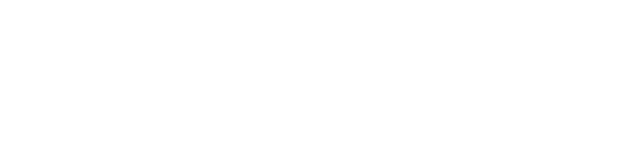
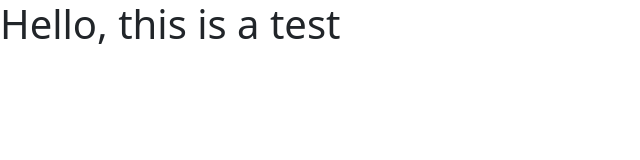
Before and after one commit to n-r-martin/library-congress-search, a plain HTML site: page index.html in a window 1280 px wide. Shown: the whole page, without its empty margins (0-640 px from the left). Drawn offline with nearby package versions, Linux system fonts and the light colour scheme.

Commit message:
testing branches

```diff
--- a/index.html
+++ b/index.html
@@ -15,9 +15,7 @@
         <script src="https://cdn.jsdelivr.net/npm/bootstrap@5.1.3/dist/js/bootstrap.bundle.min.js" integrity="sha384-ka7Sk0Gln4gmtz2MlQnikT1wXgYsOg+OMhuP+IlRH9sENBO0LRn5q+8nbTov4+1p" crossorigin="anonymous"></script>
     </head>
     <body>
-        <!--[if lt IE 7]>
-            <p class="browsehappy">You are using an <strong>outdated</strong> browser. Please <a href="#">upgrade your browser</a> to improve your experience.</p>
-        <![endif]-->
+       <h1>Hello, this is a test</h1>
 
         <script src="assets/js/script.js"></script>
     </body>
```
